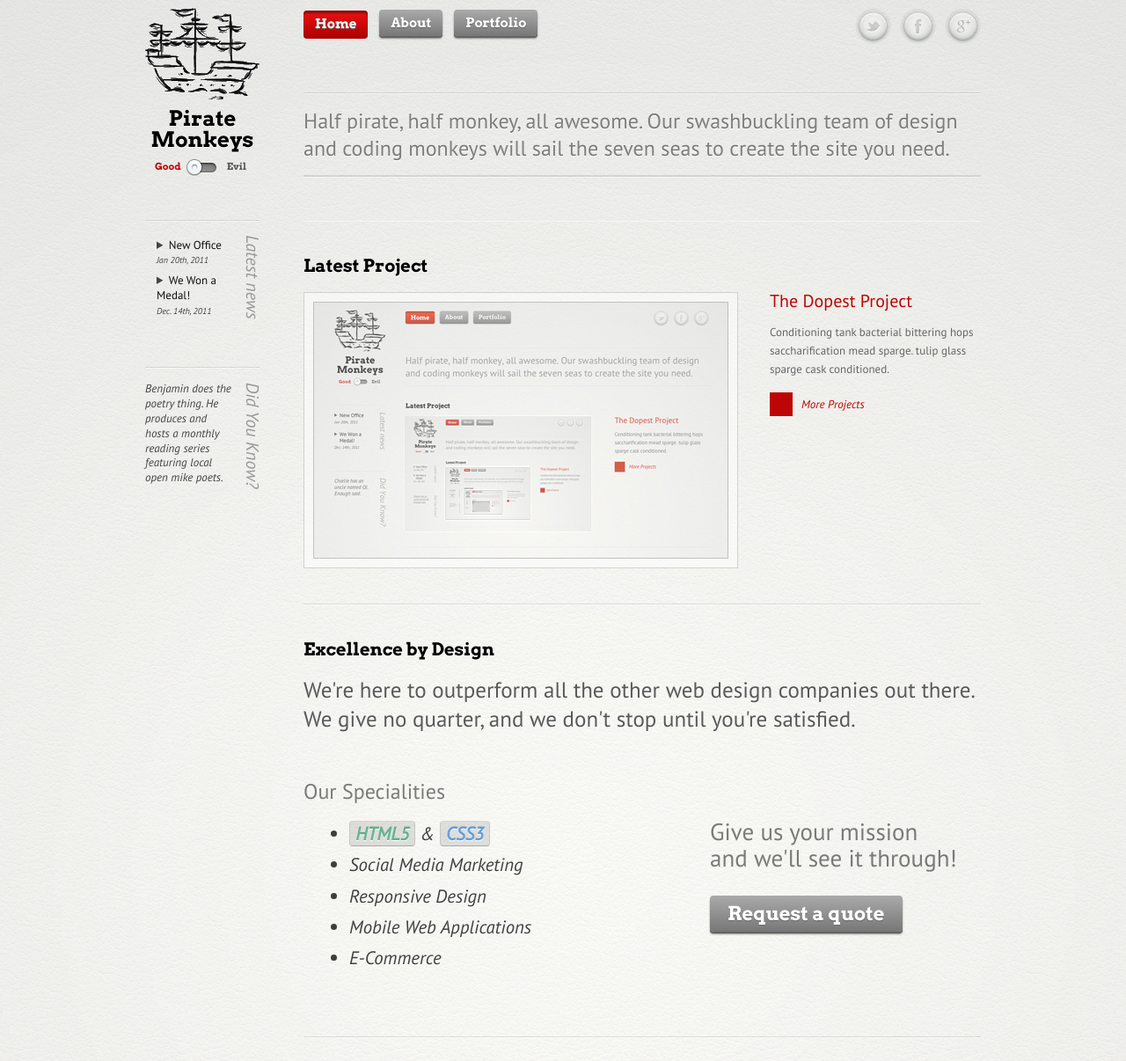
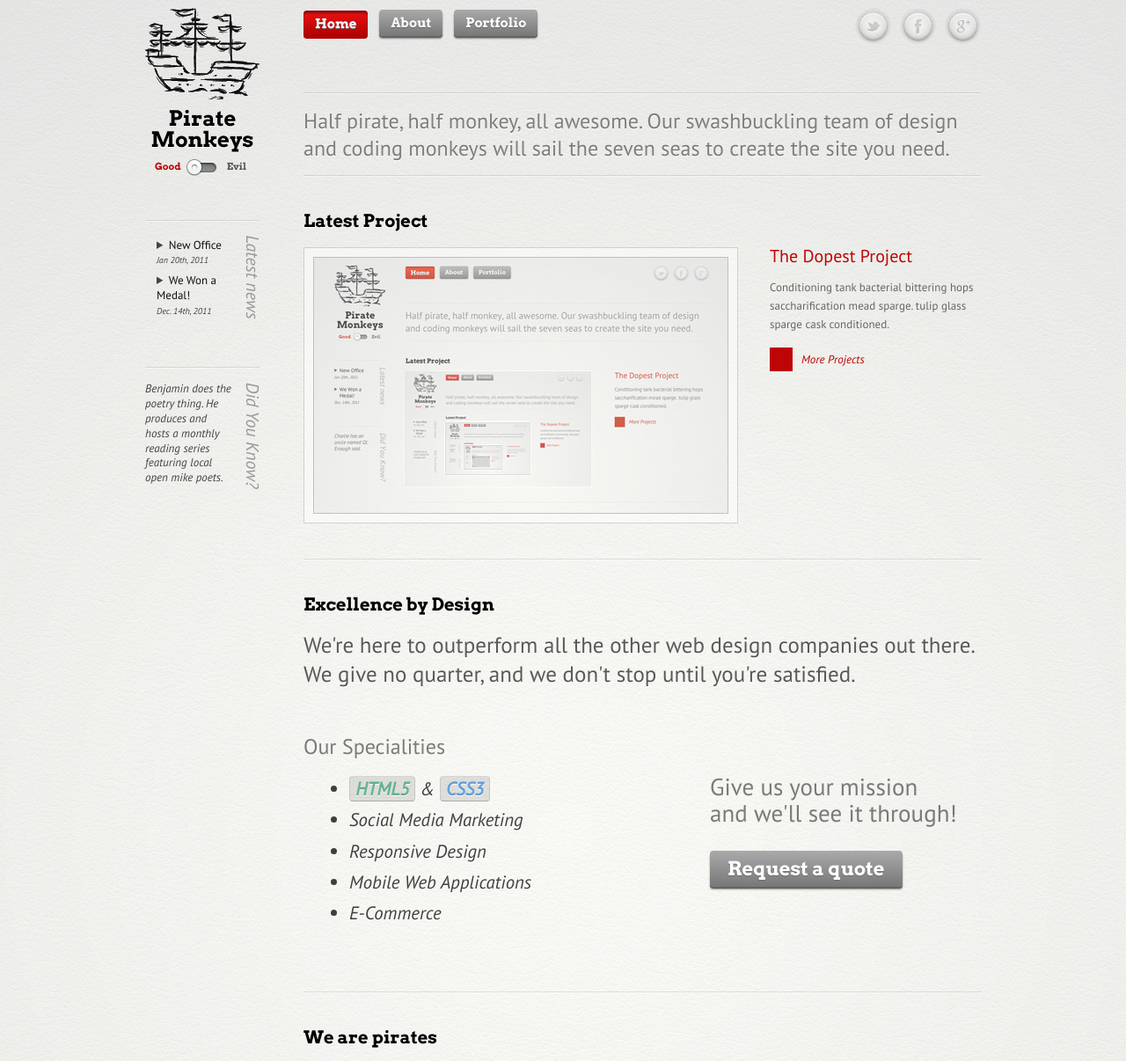
Before and after one commit to benjaminfisher/WDIM393H, a PHP site: page / in a window 1280 px wide. Shown: the part 16-1222 px from the top of the page at 88% size. Run offline with PHP 8.4, Linux system fonts and the light colour scheme; some libraries are stand-ins or nearby versions.

Commit message:
Removing section.group from content partials. Not needed with the sidebar being in the header file. Corrected style sheets to accomodate the charge. Also minor positional tweaking in the main content areas. Changed the id on the body tag to a class, driven by the section.

```diff
--- a/about.php
+++ b/about.php
@@ -3,7 +3,6 @@ $section = 'about';
 include 'header.php'; ?>
 
 	<!-- page content -->
-	<section id="main" class="group">
 		<section id="content" class="group">
 			<h1>The Crew</h1>
 
@@ -158,6 +157,5 @@ include 'header.php'; ?>
 	</section>
 <!-- end #nate -->
 
-	</section>
 
 <?php include 'footer.php'; ?>
--- a/css/about.css
+++ b/css/about.css
@@ -128,6 +128,7 @@ a{
 	text-decoration: none;
 	color: #bd0304;
 }
+
 /* Video Interviews */
 video {
 	-moz-transition: all 0.3s ease-in-out 0s;
--- a/css/global.css
+++ b/css/global.css
@@ -230,8 +230,10 @@ header section.tagline{ display: none; }
 /* content */
 
 section#content {
+  border-bottom: 1px solid rgba(0,0,0,.1);
   border-top: 1px solid rgba(255,255,255,.5);
   float: right;
+  margin-top: -51px;
   padding-top: 40px;
   width:100%;
 }
@@ -239,8 +241,10 @@ section#content {
 /* footer */
 
 footer.global {
-  border-top: 1px solid rgba(0,0,0,.1);
+  border-top: 1px solid rgba(255,255,255,.5);
+  clear:both;
   margin-left: 180px;
+  padding-top: 1em;
 }
 
 footer.global section.group {
--- a/css/index.css
+++ b/css/index.css
@@ -1,17 +1,17 @@
 /* index articles */
 
-#index section#content article {
+.index section#content article {
 	border-bottom: 1px solid rgba(0,0,0,.1);
 	border-top: 1px solid rgba(255,255,255,.5);
 	padding: 40px 0;
 }
-	#index section#content article:first-child {
+	.index section#content article:first-child {
 		border-top: none;
 		padding-top: 0;
 	}
-	#index section#content article:last-child { border-bottom: none }
+	.index section#content article:last-child { border-bottom: none }
 
-#index section#content article h2 {
+.index section#content article h2 {
 	font: normal 20px/1 'Arvo', serif;
 	padding-bottom: 20px;
 	text-shadow: 0 1px 0 #fff;
@@ -19,7 +19,7 @@
 
 /* featured project */
 
-#index section#content article#featured figure {
+.index section#content article#featured figure {
 	background: rgba(255,255,255,.5);
 	float: left;
 	height: 292px;
@@ -30,7 +30,7 @@
 	-moz-transition: all .5s ease-in-out;
 	transition: all .5s ease-in-out;
 }
-	#index section#content article#featured figure:hover {
+	.index section#content article#featured figure:hover {
 		background: #fff;
 		border-color: transparent;
 		-webkit-box-shadow: 0 3px 10px rgba(0,0,0,.1);
@@ -40,7 +40,7 @@
 		-moz-transform: scale(1.03,1.03);
 		transform: scale(1.03,1.03);
 	}
-#index section#content article#featured figure img {
+.index section#content article#featured figure img {
 	border: 1px solid rgba(55,55,55,.4);
 	height: 290px;
 	width: 470px;
@@ -51,7 +51,7 @@
 	-moz-transition: all .3s ease-in-out;
 	transition: all .3s ease-in-out;
 }
-	#index section#content article#featured figure:hover img {
+	.index section#content article#featured figure:hover img {
 		border: 1px solid rgba(200,200,200,.5);
 		-webkit-opacity: 1;
 		-moz-opacity: 1;
@@ -60,36 +60,36 @@
 
 /* project info */
 
-#index section#content article#featured section.info {
+.index section#content article#featured section.info {
 	float: right;
 	width: 240px;
 }
-#index section#content article#featured section.info h3.title {
+.index section#content article#featured section.info h3.title {
 	font-size: 20px;
 	padding-bottom: 15px;
 }
-	#index section#content article#featured section.info h3.title a {
+	.index section#content article#featured section.info h3.title a {
 		color: #bd0505;
 		text-decoration: none;
 		-webkit-transition: all .3s ease-in-out;
 		-moz-transition: all .3s ease-in-out;
 		transition: all .3s ease-in-out;
 	}
-	#index section#content article#featured section.info h3.title a:hover {
+	.index section#content article#featured section.info h3.title a:hover {
 		color: #fd1515;
 	}
-#index section#content article#featured section.info p.description {
+.index section#content article#featured section.info p.description {
 	color: #666;
 	font-size: 13px;
 	line-height: 21px;
 	padding-bottom: 20px;
 }
-#index section#content article#featured section.info a.more {
+.index section#content article#featured section.info a.more {
 	color: #bd0505;
 	font: italic 13px/1 'PT Sans', sans-serif;
 	text-decoration: none;
 }
-	#index section#content article#featured section.info a.more:before {
+	.index section#content article#featured section.info a.more:before {
 		background: #bd0505;
 		content: "";
 		padding: 5px 13px;
@@ -97,43 +97,43 @@
 		height: 15px;
 		width: 15px;
 	}
-		#index section#content article#featured section.info a.more:hover {
+		.index section#content article#featured section.info a.more:hover {
 			color: #fd1515;
 		}
-		#index section#content article#featured section.info a.more:hover:before {
+		.index section#content article#featured section.info a.more:hover:before {
 			background: #fd1515;
 		}
 
 /* tout */
 
-#index section#content article#tout p.brag {
+.index section#content article#tout p.brag {
   color: rgba(0,0,0,.65);
   font: normal 25px/33px 'PT Sans', sans-serif;
 	padding-bottom: 2em;
   text-shadow: 0 1px 0 #fff;
 }
-#index section#content article#tout h3 {
+.index section#content article#tout h3 {
 	color: rgba(0,0,0,.5);
 	font: normal 24px 'PT Sans', sans-serif;
 	padding-bottom: 15px;
 }
-#index section#content article#tout section.column         { float: left }
-#index section#content article#tout section.column.left    { width: 60% }
-#index section#content article#tout section.column.right   { width: 40% }
-#index section#content article#tout section.column.right p {
+.index section#content article#tout section.column         { float: left }
+.index section#content article#tout section.column.left    { width: 60% }
+.index section#content article#tout section.column.right   { width: 40% }
+.index section#content article#tout section.column.right p {
 	color: rgba(0,0,0,.5);
 	font: normal 27px/30px 'PT Sans', sans-serif;
 	padding-bottom: 1em;
 	width: 285px;
 }
-#index section#content article#tout ul {
+.index section#content article#tout ul {
 	color: rgba(0,0,0,.75);
 	font: italic 1.3em/1.7em 'PT Sans', sans-serif;
 	list-style: disc;
 	margin: 0 0 1.5em 2.5em;
 	text-shadow: 0 1px 0 #fff;
 }
-#index section#content article#tout ul li span:not(:nth-child(2)) {
+.index section#content article#tout ul li span:not(:nth-child(2)) {
 	font-weight: bold;
 	background: rgba(0,0,0,.1);
 	border-width: 1px;
@@ -146,16 +146,16 @@
 	line-height: 1.3em;
 	padding: 0 .3em;
 }
-#index section#content article#tout ul li span:nth-child(1) {
+.index section#content article#tout ul li span:nth-child(1) {
 	color: rgba(0,130,70,.6);
 }
-#index section#content article#tout ul li span:nth-child(3) {
+.index section#content article#tout ul li span:nth-child(3) {
 	color: rgba(0,100,200,.6);
 }
 
 /* fancy quote button */
 
-#index button#quote {
+.index button#quote {
 background: #ace;
 background: -webkit-linear-gradient(bottom, #777, #aaa);
 background: -moz-linear-gradient(bottom, #777, #aaa);
@@ -190,7 +190,7 @@ box-shadow: 0 1px 0 #666,
 -moz-transition: all .1s linear 0s;
 transition: all .1s linear 0s;
 }
-	#index button#quote:hover {
+	.index button#quote:hover {
 		background: #a00;
 		background: -webkit-linear-gradient(bottom, #800, #c11);
 		background: -moz-linear-gradient(bottom, #800, #c11);
@@ -208,7 +208,7 @@ transition: all .1s linear 0s;
 								0 2px 0 #500,
 								0 3px 2px rgba(0,0,0,.4);
 	}
-	#index button#quote:active {
+	.index button#quote:active {
 		background: #d00;
 		background: -webkit-linear-gradient(bottom, #a00, #e11);
 		background: -moz-linear-gradient(bottom, #a00, #e11);
@@ -221,16 +221,16 @@ transition: all .1s linear 0s;
 	}
 
 /** Fix for browsers that don't support CSS Gradients or rounded corners**/
-.no-roundedcorners #index button#quote,
-.no-cssgradients #index button#quote {
+.no-roundedcorners .index button#quote,
+.no-cssgradients .index button#quote {
 	behavior: url(scripts/PIE.php);
 	-pie-background: linear-gradient(bottom, #777, #aaa);
 }
 
-.no-cssgradients #index button#quote:hover {
+.no-cssgradients .index button#quote:hover {
 	-pie-background: linear-gradient(bottom, #800, #c11);
 }
 
-.no-cssgradients #index button#quote:active {
+.no-cssgradients .index button#quote:active {
 	-pie-background: linear-gradient(bottom, #a00, #e11);
 }
--- a/footer.php
+++ b/footer.php
@@ -1,7 +1,6 @@
 	<!-- global footer -->
 
-	<footer class="global">
-		<section class="group">
+	<footer class="global group">
 		<p class="legal">&copy;2012 Pirate Monkeys</p>
 
 		<section class="progress">
@@ -16,7 +15,6 @@
 				<li><a href="index.php" class="current">Home</a></li>
 			</ul>
 		</nav>
-		</section>
 	</footer>
 </body>
 </html>
--- a/header.php
+++ b/header.php
@@ -14,7 +14,7 @@
 
 
 </head>
-<body id="index">
+<body <?php echo 'class="'.$section .'"'; ?>>
 
 	<!-- global header -->
 
--- a/index.php
+++ b/index.php
@@ -4,7 +4,6 @@ include 'header.php'; ?>
 
 	<!-- page content -->
 
-	<section id="main" class="group">
 	<section id="content" class="group">
 		<article id="featured" class="group">
 			<h2>Latest Project</h2>
```
Lines whose indentation alone changed are shown as unchanged.
